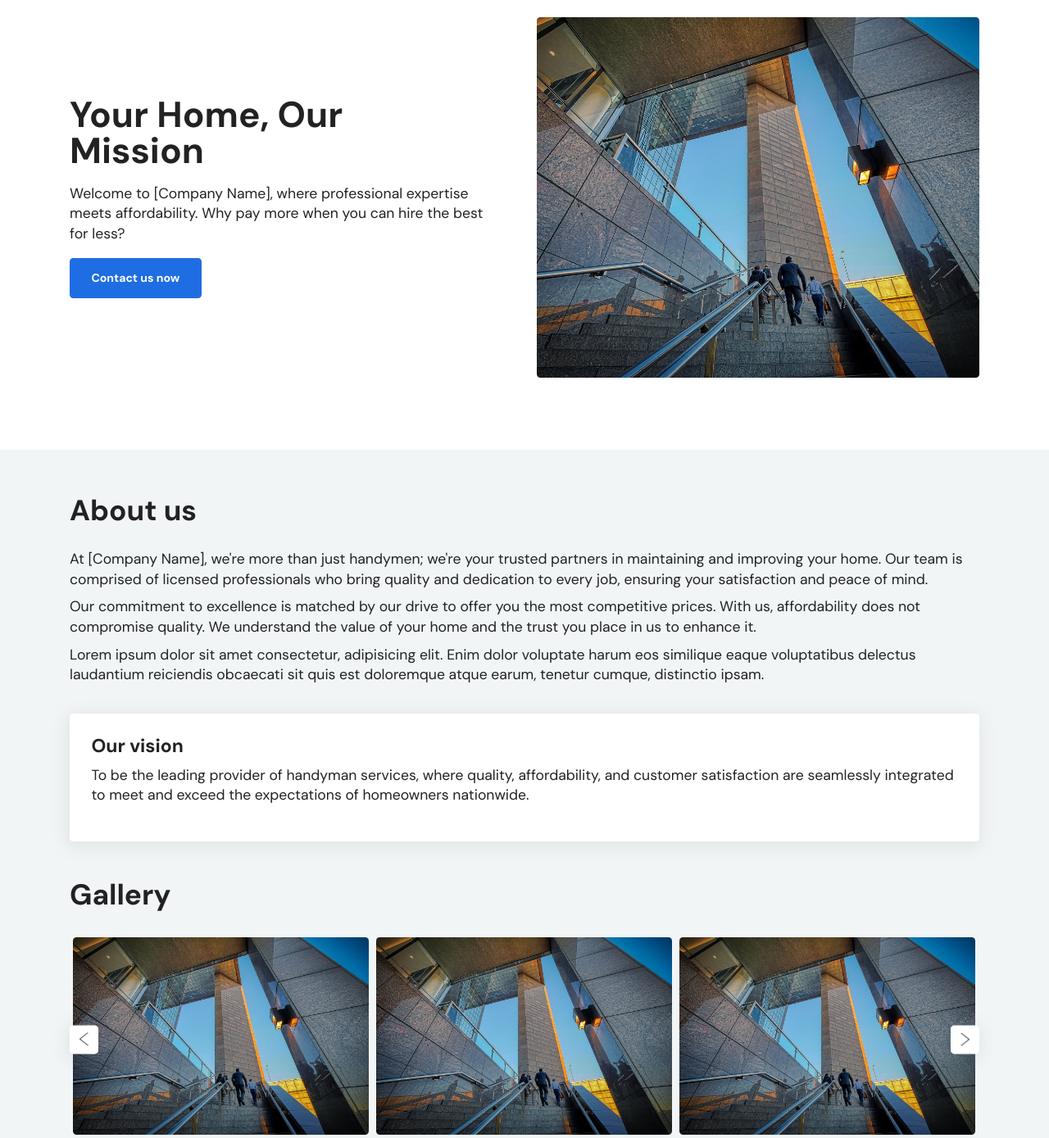
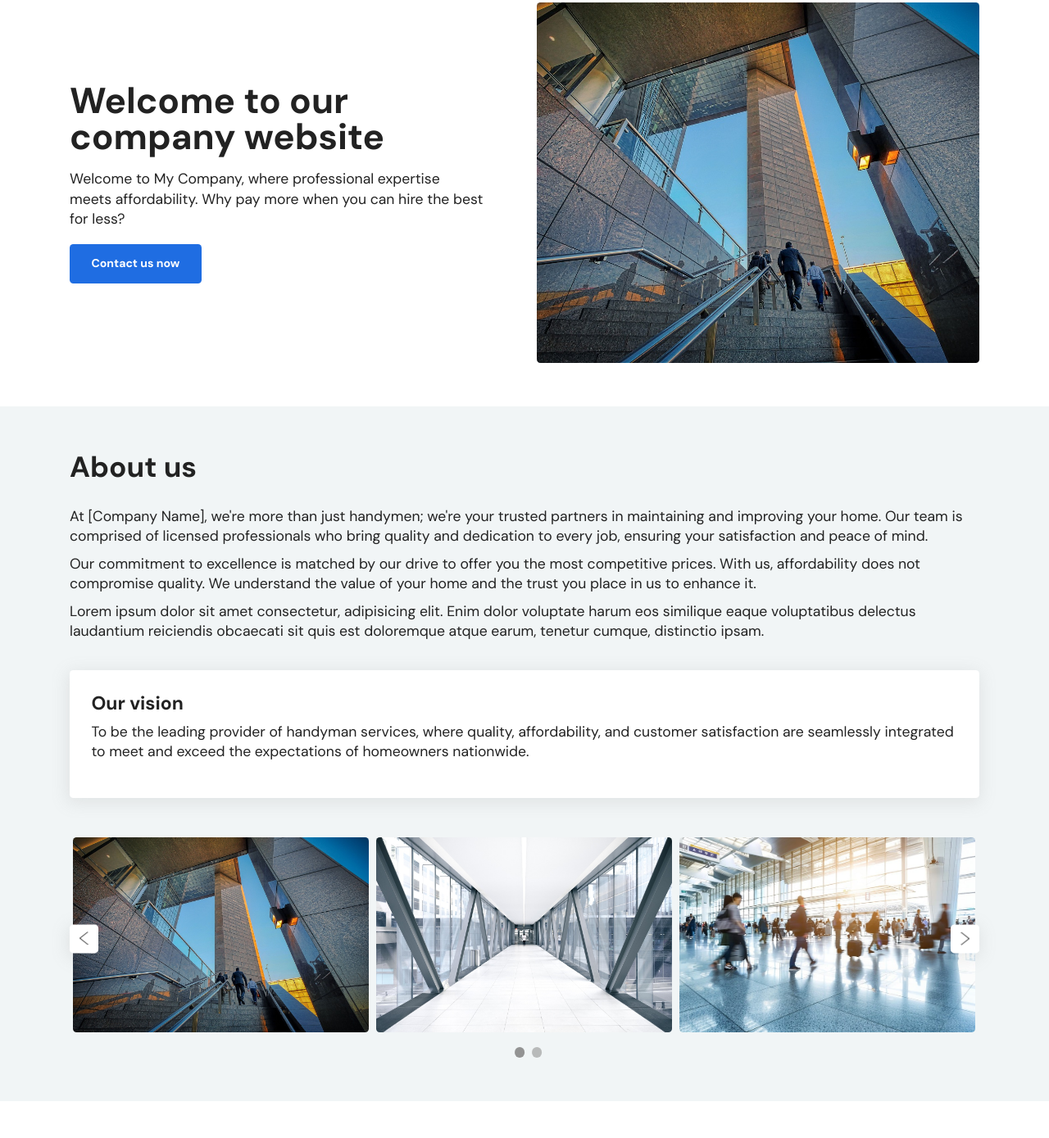
Before and after one commit to ArDesignDev/business-card, a plain HTML site: page index.html in a window 1280 px wide. Shown: the part 112-1501 px from the top of the page at 82% size. Drawn offline with nearby package versions, Linux system fonts and the light colour scheme.

Commit message:
hero fix and gallery fix

```diff
--- a/index.html
+++ b/index.html
@@ -48,8 +48,8 @@
                 <div class="row justify-center">
                     <div class="col-sm-6">
                         <div class="hero-text">
-                            <h1>Your Home, Our Mission</h1>
-                            <p>Welcome to [Company Name], where professional expertise meets affordability. Why pay more
+                            <h1>Welcome to our company website</h1>
+                            <p>Welcome to My Company, where professional expertise meets affordability. Why pay more
                                 when you can hire the best for less?</p>
                             <a href="#contact" class="btn">Contact us now</a>
                         </div>
@@ -89,19 +89,16 @@
 
                 </div>
 
-
-
                 <div class="about-gallery">
-                    <h2>Gallery</h2>
                     <div class="gallery-slider">
                         <div>
                             <img src="images/hero-img.jpg" alt="">
                         </div>
                         <div>
-                            <img src="images/hero-img.jpg" alt="">
+                            <img src="images/img-2.jpg" alt="">
                         </div>
                         <div>
-                            <img src="images/hero-img.jpg" alt="">
+                            <img src="images/img-3.jpg" alt="">
                         </div>
                         <div>
                             <img src="images/hero-img.jpg" alt="">
--- a/sass/layout/_about.scss
+++ b/sass/layout/_about.scss
@@ -31,6 +31,9 @@
             cursor: pointer;
             transition: $transition;
             border-radius: .5rem;
+            height: 27rem;
+            width: 100%;
+            object-fit: cover;
 
             &:hover {
                 opacity: .6;
--- a/sass/layout/_hero.scss
+++ b/sass/layout/_hero.scss
@@ -1,6 +1,5 @@
 .hero {
-    margin-bottom: 5rem;
-    padding: 8rem 0 5rem;
+    padding: 6rem 0 6rem;
 
     @media (max-width: $bp-medium) {
         margin-bottom: 0;
--- a/sass/tools/_slick.scss
+++ b/sass/tools/_slick.scss
@@ -138,5 +138,5 @@
 }
 
 .slick-slider .slick-dots li button {
-    background-color: $color-primary;
+    background-color: #939393;
 }
```
Also changed, not shown: css/style.css, css/style.min.css, images/img-2.jpg (added), images/img-3.jpg (added).
